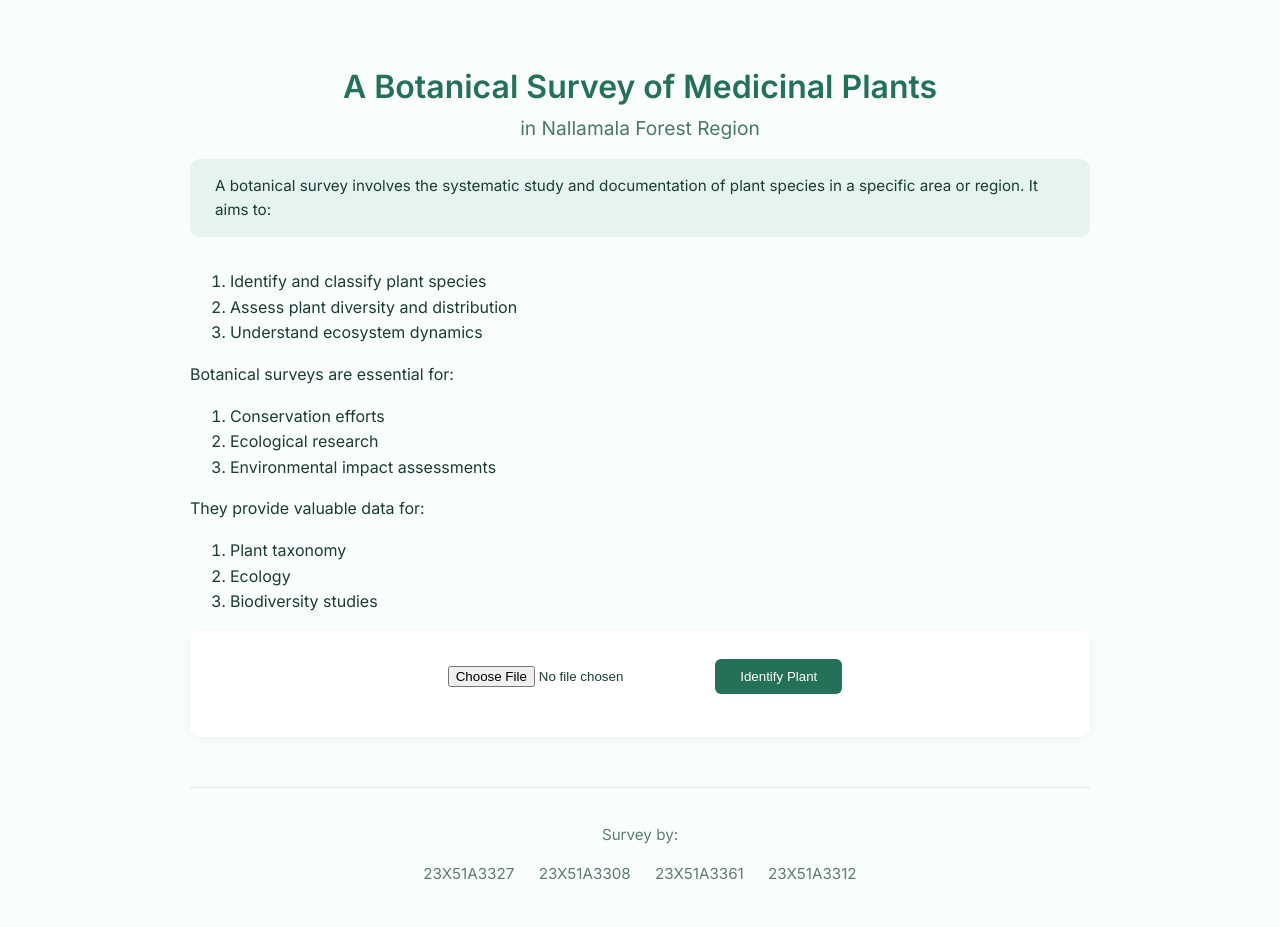
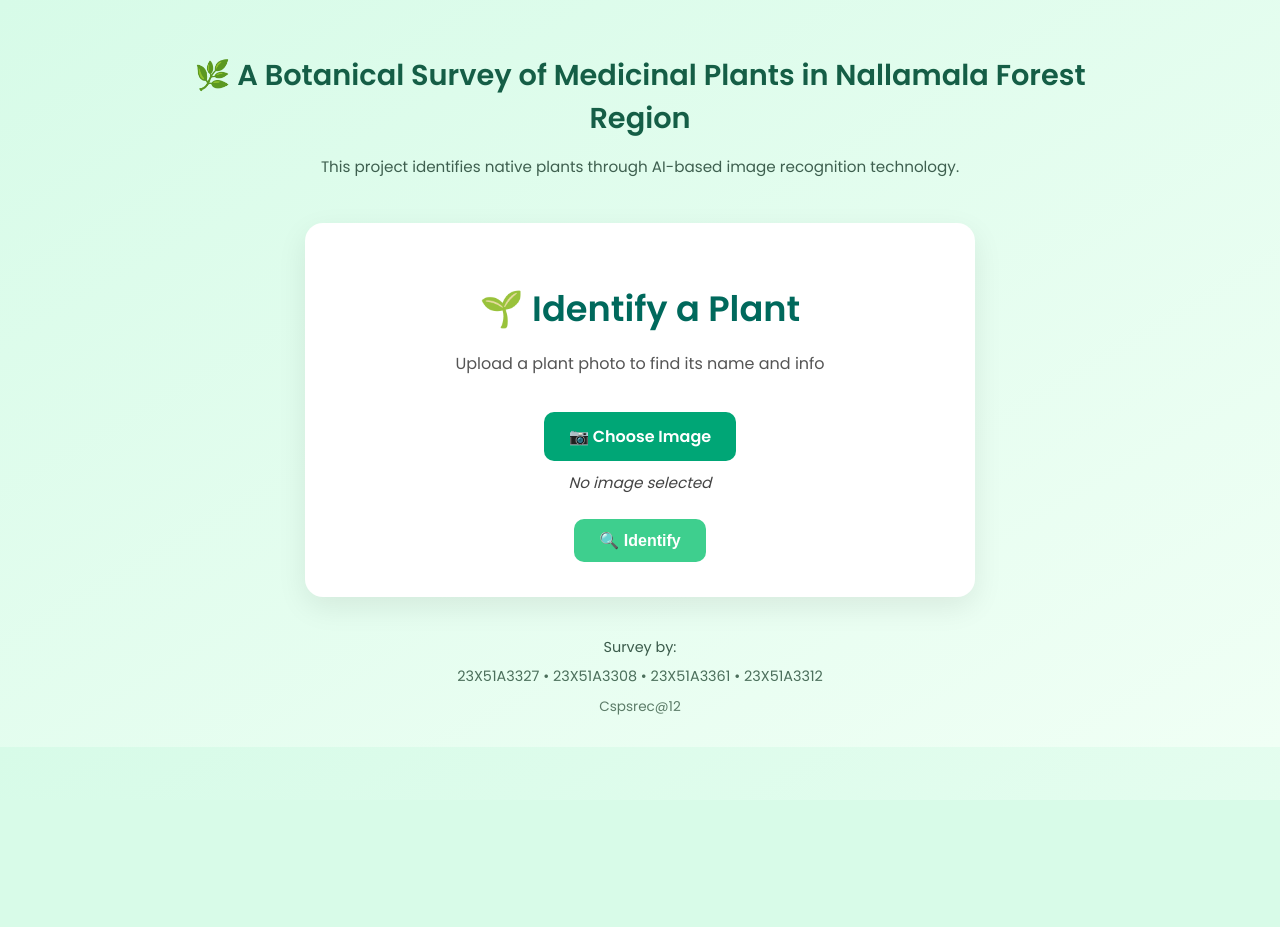
Before and after one commit to Sivaprasad-venky/plant_identifier, a Flask app: page / in a window 1280 px wide. After the commit the page ends 800 px from the top, so only its background shows below. Run offline with Flask 3, Linux system fonts and the light colour scheme.

Commit message:
Updated UI with dark green theme and preview fix

```diff
--- a/app.py
+++ b/app.py
@@ -35,7 +35,7 @@ def home():
                 common_names = suggestion["species"].get("commonNames", [])
                 confidence = round(suggestion["score"] * 100, 2)
 
-                # Collect related images (original or small size)
+                # Collect related images
                 images = []
                 for result_item in data["results"]:
                     for img in result_item.get("images", []):
@@ -48,12 +48,12 @@ def home():
                     "scientific_name": scientific_name,
                     "common_names": ', '.join(common_names) if common_names else "Not available",
                     "confidence": confidence,
-                    "images": images[:4]  # show only top 4
+                    "images": images[:4]
                 }
 
                 image_url = "/uploads/" + image.filename
 
-            except Exception as e:
+            except Exception:
                 error = "Could not process the image or response."
 
     return render_template('index.html', result=result, error=error, image_url=image_url)
--- a/static/style.css
+++ b/static/style.css
@@ -1,125 +1,144 @@
-/* static/style.css — Clean Botanical Theme Inspired by bloom-id-explorer */
+/* style.css — Simplified Clean Botanical Theme */
 
 body {
     margin: 0;
+    padding: 0;
     font-family: 'Inter', sans-serif;
-    background-color: #f9fefc;
-    color: #1a3c34;
-    line-height: 1.6;
+    background: linear-gradient(to bottom right, #e3f9ec, #c3e6d3);
+    color: #1c3b2a;
 }
 
 .container {
-    max-width: 900px;
+    max-width: 700px;
     margin: 0 auto;
     padding: 40px 20px;
+    background-color: #ffffff;
+    border-radius: 20px;
+    box-shadow: 0 4px 20px rgba(0, 0, 0, 0.06);
+    margin-top: 40px;
+}
+
+header {
+    text-align: center;
+    margin-bottom: 20px;
 }
 
 header h1 {
-    font-size: 2rem;
+    font-size: 1.8rem;
     font-weight: 600;
-    color: #247158;
-    margin-bottom: 0.5rem;
-    text-align: center;
+    color: #205c42;
+    margin-bottom: 10px;
 }
 
 header h1 span {
+    display: block;
+    font-size: 1rem;
     font-weight: 400;
-    font-size: 1.2rem;
-    display: block;
-    color: #4a786b;
+    color: #357a5a;
+    margin-top: 8px;
 }
 
 .intro {
-    background-color: #e6f4ef;
+    font-size: 0.95rem;
+    padding: 12px 15px;
+    background-color: #f0fbf7;
     border-radius: 10px;
-    padding: 15px 25px;
-    margin-bottom: 2rem;
-    font-size: 0.95rem;
+    margin-bottom: 15px;
+    color: #275844;
+    text-align: center;
 }
 
 .upload-box {
     text-align: center;
-    background-color: #ffffff;
-    border-radius: 10px;
-    padding: 25px;
-    box-shadow: 0 2px 8px rgba(0, 0, 0, 0.05);
+    padding: 20px;
+    background-color: #f6fdfb;
+    border-radius: 15px;
+    border: 1px solid #c4e6d8;
 }
 
 .upload-box input[type="file"] {
-    padding: 10px;
-    margin-bottom: 15px;
+    display: block;
+    margin: 0 auto 12px;
+    padding: 8px;
 }
 
 .upload-box button {
-    padding: 10px 25px;
-    background-color: #247158;
+    padding: 10px 20px;
+    background-color: #2a8a62;
     color: #fff;
     border: none;
-    border-radius: 6px;
+    border-radius: 8px;
     font-weight: 500;
+    font-size: 0.95rem;
     cursor: pointer;
+    margin-top: 8px;
 }
 
 .upload-box button:hover {
-    background-color: #1a5c45;
+    background-color: #216e4d;
 }
 
 .preview {
     margin-top: 20px;
+    text-align: center;
 }
 
 .preview img {
-    max-width: 200px;
-    border-radius: 8px;
-    display: block;
-    margin: 10px auto;
+    max-width: 240px;
+    border-radius: 12px;
+    box-shadow: 0 2px 8px rgba(0, 0, 0, 0.1);
 }
 
 .results {
     margin-top: 30px;
-    background-color: #f0f9f6;
-    border-left: 4px solid #247158;
-    padding: 15px 25px;
-    border-radius: 8px;
-    text-align: left;
+    padding: 20px;
+    background-color: #e9f7f1;
+    border-left: 5px solid #2a8a62;
+    border-radius: 12px;
+    font-size: 0.95rem;
 }
 
 .results h3 {
-    color: #247158;
+    color: #1e5e45;
     font-size: 1.1rem;
     margin-bottom: 10px;
 }
 
 .related-images {
     display: flex;
-    gap: 10px;
+    justify-content: center;
+    gap: 12px;
     flex-wrap: wrap;
-    justify-content: center;
-    margin-top: 15px;
+    margin-top: 12px;
 }
 
 .related-images img {
-    max-width: 100px;
-    border-radius: 6px;
-    box-shadow: 0 0 4px rgba(0, 0, 0, 0.1);
+    max-width: 90px;
+    border-radius: 8px;
+    border: 1px solid #b3dfcc;
 }
 
 footer {
-    margin-top: 50px;
+    margin-top: 30px;
     text-align: center;
-    font-size: 0.95rem;
-    color: #5f7c73;
-    border-top: 1px solid #d7ebe4;
-    padding-top: 20px;
+    font-size: 0.9rem;
+    color: #3a6351;
+    padding-top: 15px;
+    border-top: 1px solid #cde7dd;
+}
+
+footer p {
+    margin-bottom: 5px;
+    font-weight: 500;
 }
 
 footer ul {
     list-style: none;
     padding: 0;
-    margin: 10px 0 0 0;
+    margin: 0;
 }
 
 footer li {
     display: inline-block;
-    margin: 0 10px;
+    margin: 0 8px;
 }
--- a/templates/index.html
+++ b/templates/index.html
@@ -1,77 +1,241 @@
-<!-- index.html (Updated UI based on bloom-id-explorer theme) -->
 <!DOCTYPE html>
 <html lang="en">
 <head>
   <meta charset="UTF-8">
-    <meta name="viewport" content="width=device-width, initial-scale=1.0">
-    <title>A Botanical Survey of Medicinal Plants in Nallamala Forest Region</title>
-    <link rel="stylesheet" href="/static/style.css">
-    <link href="https://fonts.googleapis.com/css2?family=Inter:wght@400;600&display=swap" rel="stylesheet">
+  <title>🌿 Plant Identifier</title>
+  <link href="https://fonts.googleapis.com/css2?family=Poppins:wght@400;600&display=swap" rel="stylesheet">
+  <style>
+    body {
+      margin: 0;
+      font-family: 'Poppins', sans-serif;
+      background: linear-gradient(to bottom right, #d7fbe8, #f0fff5);
+      color: #2e3d49;
+      display: flex;
+      flex-direction: column;
+      align-items: center;
+      padding: 30px 15px;
+    }
+
+    .top-title {
+      text-align: center;
+      max-width: 900px;
+      margin-bottom: 30px;
+    }
+
+    .top-title h2 {
+      font-size: 1.8rem;
+      color: #155e46;
+      margin-bottom: 10px;
+    }
+
+    .top-title p {
+      font-size: 0.95rem;
+      color: #3e5f4f;
+    }
+
+    .card {
+      background-color: #ffffff;
+      border-radius: 18px;
+      box-shadow: 0 10px 30px rgba(0,0,0,0.08);
+      padding: 35px;
+      max-width: 600px;
+      width: 100%;
+      text-align: center;
+    }
+
+    h1 {
+      font-size: 2.2rem;
+      color: #00695c;
+      margin-bottom: 5px;
+    }
+
+    p {
+      font-size: 1rem;
+      color: #555;
+    }
+
+    input[type="file"] {
+      display: none;
+    }
+
+    label.upload-btn {
+      display: inline-block;
+      padding: 12px 25px;
+      background-color: #00a676;
+      color: white;
+      font-weight: bold;
+      border-radius: 10px;
+      cursor: pointer;
+      transition: background-color 0.3s ease;
+      margin: 20px 0 10px;
+    }
+
+    label.upload-btn.selected {
+      background-color: #3381c9;
+    }
+
+    .file-name {
+      font-size: 0.95rem;
+      font-style: italic;
+      margin-bottom: 10px;
+      color: #444;
+    }
+
+    button {
+      padding: 12px 25px;
+      background-color: #3ecf8e;
+      color: white;
+      border: none;
+      border-radius: 10px;
+      font-weight: bold;
+      cursor: pointer;
+      font-size: 1rem;
+      margin-top: 10px;
+    }
+
+    button:hover {
+      background-color: #2fb97f;
+    }
+
+    .preview-container {
+      display: flex;
+      justify-content: center;
+      margin-top: 15px;
+    }
+
+    img#preview {
+      max-width: 220px;
+      border-radius: 12px;
+      box-shadow: 0 4px 12px rgba(0,0,0,0.1);
+      display: none;
+    }
+
+    .result-box {
+      margin-top: 30px;
+      padding: 20px;
+      background: #f1fff4;
+      border-left: 6px solid #4caf50;
+      border-radius: 12px;
+      text-align: left;
+    }
+
+    .result-box h3 {
+      margin-top: 0;
+    }
+
+    .plant-images {
+      margin-top: 15px;
+      display: flex;
+      flex-wrap: wrap;
+      gap: 12px;
+      justify-content: center;
+    }
+
+    .plant-images img {
+      width: 100px;
+      border-radius: 8px;
+      box-shadow: 0 1px 6px rgba(0,0,0,0.08);
+    }
+
+    footer {
+      margin-top: 40px;
+      font-size: 0.9rem;
+      color: #3b5b4b;
+      text-align: center;
+    }
+
+    .rolls {
+      margin-top: 8px;
+      font-size: 0.9rem;
+      color: #4b6f5b;
+    }
+
+    .credit {
+      font-size: 0.85rem;
+      color: #5c7c68;
+      margin-top: 10px;
+    }
+  </style>
 </head>
 <body>
-    <div class="container">
-        <header>
-            <h1>A Botanical Survey of Medicinal Plants<br><span>in Nallamala Forest Region</span></h1>
-            <p class="intro">
-                A botanical survey involves the systematic study and documentation of plant species in a specific area or region. It aims to:
-                <ol>
-                    <li>Identify and classify plant species</li>
-                    <li>Assess plant diversity and distribution</li>
-                    <li>Understand ecosystem dynamics</li>
-                </ol>
-                Botanical surveys are essential for:
-                <ol>
-                    <li>Conservation efforts</li>
-                    <li>Ecological research</li>
-                    <li>Environmental impact assessments</li>
-                </ol>
-                They provide valuable data for:
-                <ol>
-                    <li>Plant taxonomy</li>
-                    <li>Ecology</li>
-                    <li>Biodiversity studies</li>
-                </ol>
-            </p>
-        </header>
 
-        <section class="upload-box">
+  <div class="top-title">
+    <h2>🌿 A Botanical Survey of Medicinal Plants in Nallamala Forest Region</h2>
+    <p>This project identifies native plants through AI-based image recognition technology.</p>
+  </div>
+
+  <div class="card">
+    <h1>🌱 Identify a Plant</h1>
+    <p>Upload a plant photo to find its name and info</p>
+
     <form method="POST" enctype="multipart/form-data">
-                <input type="file" name="image" accept="image/*" required>
-                <button type="submit">Identify Plant</button>
+      <label class="upload-btn" id="uploadLabel" for="fileInput">📷 Choose Image</label>
+      <input type="file" id="fileInput" name="image" accept="image/*" onchange="previewImage(this)" required>
+      <div class="file-name" id="fileName">No image selected</div>
+
+      <div class="preview-container">
+        <img id="preview" alt="Preview" {% if image_url %}src="{{ image_url }}" style="display:block"{% endif %}>
+      </div>
+
+      <button type="submit">🔍 Identify</button>
     </form>
 
-            {% if filename %}
-                <div class="preview">
-                    <p>Image chosen:</p>
-                    <img src="{{ url_for('static', filename='uploads/' + filename) }}" alt="Uploaded Image">
-                </div>
-            {% endif %}
+    {% if result %}
+    <div class="result-box">
+      <h3>🟢 Result:</h3>
+      <p><strong>Scientific Name:</strong> {{ result.scientific_name }}</p>
+      <p><strong>Common Names:</strong> {{ result.common_names }}</p>
+      <p><strong>Confidence:</strong> {{ result.confidence }}%</p>
 
-            {% if result %}
-                <div class="results">
-                    <h3>Identification Result</h3>
-                    <p><strong>Common Name:</strong> {{ result.common_name }}</p>
-                    <p><strong>Scientific Name:</strong> {{ result.scientific_name }}</p>
-                    {% if result.related_images %}
-                        <div class="related-images">
-                            {% for img in result.related_images %}
-                                <img src="{{ img }}" alt="Related Plant">
+      {% if result.images %}
+      <div class="plant-images">
+        {% for img in result.images %}
+          <img src="{{ img }}" alt="Related image">
         {% endfor %}
       </div>
       {% endif %}
     </div>
+    {% elif error %}
+    <div class="result-box" style="border-left-color: red;">
+      <h3>❌ Error:</h3>
+      <p>{{ error }}</p>
+    </div>
     {% endif %}
-        </section>
+  </div>
 
   <footer>
-            <p>Survey by:</p>
-            <ul>
-                <li>23X51A3327</li>
-                <li>23X51A3308</li>
-                <li>23X51A3361</li>
-                <li>23X51A3312</li>
-            </ul>
+    Survey by:
+    <div class="rolls">
+      23X51A3327 • 23X51A3308 • 23X51A3361 • 23X51A3312
+    </div>
+    <div class="credit">Cspsrec@12</div>
   </footer>
-    </div>
+
+  <script>
+    function previewImage(input) {
+      const file = input.files[0];
+      const preview = document.getElementById('preview');
+      const fileName = document.getElementById('fileName');
+      const uploadLabel = document.getElementById('uploadLabel');
+
+      if (file) {
+        fileName.textContent = "✅ Image selected: " + file.name;
+        uploadLabel.classList.add("selected");
+
+        const reader = new FileReader();
+        reader.onload = function (e) {
+          preview.src = e.target.result;
+          preview.style.display = 'block';
+        };
+        reader.readAsDataURL(file);
+      } else {
+        preview.src = '';
+        preview.style.display = 'none';
+        fileName.textContent = "No image selected";
+        uploadLabel.classList.remove("selected");
+      }
+    }
+  </script>
+
 </body>
 </html>
```
Lines whose indentation alone changed are shown as unchanged.
